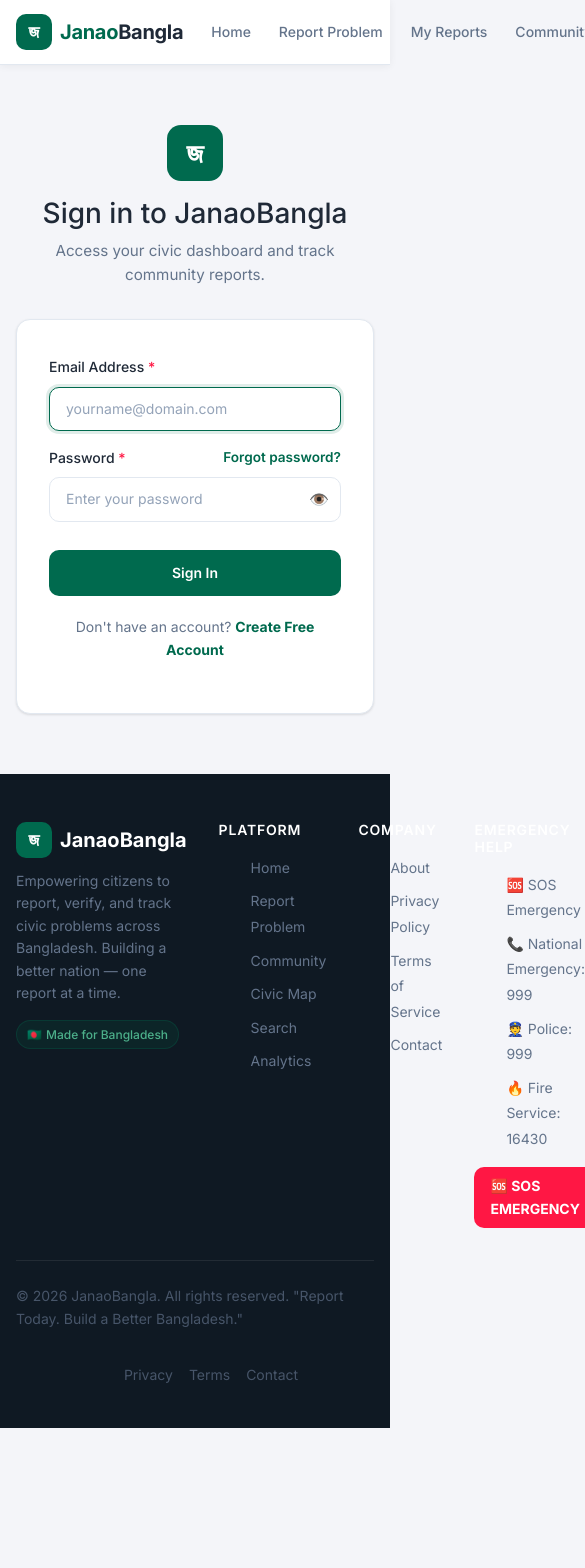
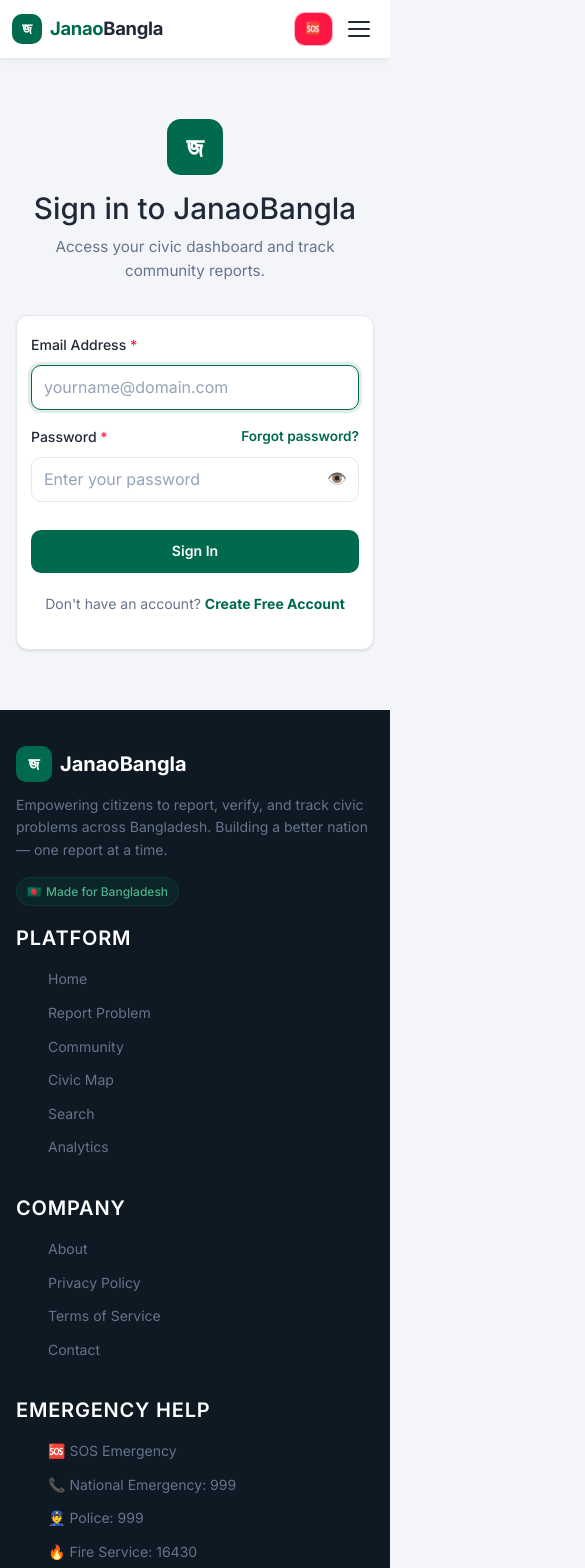
Before and after one commit to SecureByTazkia/Project_JanaoBangla, a React (Vite) app in the folder frontend/: page /login in a window 390 px wide. Shown: the top 1568 px of the page, 585 px wide, since content can reach past the window. Before the commit the page ends 1428 px from the top, so only its background shows below. Built offline with nearby package versions, Linux system fonts and the light colour scheme.

Commit message:
feat(ui): update responsive design stylesheets

```diff
--- a/frontend/src/styles/responsive.css
+++ b/frontend/src/styles/responsive.css
@@ -1,131 +1,100 @@
 /* ==========================================
-   JanaoBangla — Responsive CSS
-   BRANCH: main
-   Mobile, Tablet ar Desktop breakpoints
+   JanaoBangla — Master Responsive CSS System
+   BRANCH: feature-admin-dashboard-and-system-monitoring
+   Mobile (320px-575px), Tablet (576px-991px), Laptop (992px-1199px), Desktop (1200px+)
+   Preserves all design tokens, colors, branding, and layouts seamlessly
    ========================================== */
 
 /* ==========================================
-   BREAKPOINTS:
-   Mobile:  < 576px
-   Tablet:  576px — 991px
-   Desktop: >= 992px
-   Large:   >= 1200px
+   GLOBAL RESPONSIVE RESET & WRAPPER SAFETY
+   Eliminates unwanted horizontal scrollbars
    ========================================== */
-
-/* ==========================================
-   TABLET BREAKPOINT — max 991px
-   ========================================== */
-@media (max-width: 991px) {
-
-  /* Navbar — Desktop links hide, hamburger show */
-  .jb-navbar-links {
-    display: none;
+html, body {
+  overflow-x: hidden;
+  max-width: 100vw;
+  width: 100%;
 }
 
-  .jb-hamburger {
-    display: flex;
+*, *::before, *::after {
+  box-sizing: border-box;
 }
 
-  .jb-mobile-menu {
-    display: block;
-  }
-
-  /* Homepage hero text smaller on tablet */
-  .hero-title {
-    font-size: 2.5rem !important;
-  }
-
-  /* Footer grid 2-column on tablet */
-  .jb-footer-grid {
-    grid-template-columns: 1fr 1fr;
-    gap: var(--spacing-6);
-  }
-
-  /* Feature cards 2 per row */
-  .features-grid {
-    grid-template-columns: repeat(2, 1fr) !important;
-  }
+img, video, iframe, canvas, svg {
+  max-width: 100%;
+  height: auto;
 }
 
 /* ==========================================
-   MOBILE BREAKPOINT — max 576px
+   CONTAINERS & LAYOUT SCALING
    ========================================== */
-@media (max-width: 576px) {
-
-  /* Navbar SOS button shorter text */
-  .jb-sos-button .sos-label {
-    display: none;
+.jb-container {
+  width: 100%;
+  max-width: 1200px;
+  margin: 0 auto;
+  padding: 0 var(--spacing-4, 16px);
 }
 
-  /* Homepage hero - single column */
-  .hero-section {
-    padding: var(--spacing-12) var(--spacing-4) !important;
-    text-align: center;
+.page-content {
+  width: 100%;
+  overflow-x: hidden;
 }
 
-  .hero-title {
-    font-size: 1.875rem !important;
+/* Responsive Table Wrapper */
+.table-responsive,
+.admin-table-wrapper {
+  width: 100%;
+  overflow-x: auto;
+  -webkit-overflow-scrolling: touch;
+  margin-bottom: 1rem;
 }
 
-  .hero-subtitle {
-    font-size: var(--font-size-base) !important;
+.table-responsive::-webkit-scrollbar,
+.admin-table-wrapper::-webkit-scrollbar {
+  height: 6px;
 }
 
-  .hero-buttons {
-    flex-direction: column;
-    align-items: center !important;
-  }
-
-  /* Feature cards single column */
-  .features-grid {
-    grid-template-columns: 1fr !important;
-  }
-
-  /* Stats single column */
-  .stats-grid {
-    grid-template-columns: repeat(2, 1fr) !important;
-    gap: var(--spacing-4) !important;
-  }
-
-  /* Workflow single column */
-  .workflow-steps {
-    flex-direction: column !important;
-    align-items: center;
-  }
-
-  .workflow-arrow {
-    transform: rotate(90deg);
-  }
-
-  /* Footer single column */
-  .jb-footer-grid {
-    grid-template-columns: 1fr;
-  }
-
-  .jb-footer-bottom {
-    flex-direction: column;
-    align-items: flex-start;
-    gap: var(--spacing-2);
-  }
-
-  /* Section padding smaller on mobile */
-  .jb-section {
-    padding: var(--spacing-10) 0;
-  }
-
-  /* Cards padding smaller */
-  .jb-card {
-    padding: var(--spacing-4);
-  }
-
-  /* Container padding */
-  .jb-container {
-    padding: 0 var(--spacing-4);
-  }
+.table-responsive::-webkit-scrollbar-thumb,
+.admin-table-wrapper::-webkit-scrollbar-thumb {
+  background: rgba(0, 106, 78, 0.2);
+  border-radius: 4px;
 }
 
 /* ==========================================
-   LARGE SCREEN — min 1400px
+   INTERACTIVE MAPS RESPONSIVE CONTAINERS
+   ========================================== */
+.civic-map-wrapper-card {
+  height: 620px;
+  transition: height 0.3s ease;
+}
+
+.civic-map-list-wrapper-card {
+  height: 620px;
+  display: flex;
+  flex-direction: column;
+}
+
+.leaflet-container {
+  width: 100% !important;
+  height: 100% !important;
+  border-radius: inherit;
+}
+
+/* Evidence Gallery Grids */
+.report-evidence-grid {
+  display: grid;
+  grid-template-columns: repeat(auto-fill, minmax(240px, 1fr));
+  gap: 16px;
+}
+
+.report-evidence-item {
+  width: 100%;
+  height: 220px;
+  object-fit: cover;
+  border-radius: var(--radius-md, 10px);
+}
+
+/* ==========================================
+   DESKTOP & LARGE MONITORS (>= 1400px)
    ========================================== */
 @media (min-width: 1400px) {
   .jb-container {
@@ -134,13 +103,401 @@
 }
 
 /* ==========================================
-   TOUCH DEVICE — Min tap target 44px
+   LAPTOPS & DESKTOPS (992px — 1199px)
    ========================================== */
-@media (hover: none) {
+@media (min-width: 992px) and (max-width: 1199px) {
+  .hero-title {
+    font-size: 2.75rem !important;
+  }
+
+  .admin-stats-grid {
+    grid-template-columns: repeat(3, 1fr);
+  }
+}
+
+/* ==========================================
+   TABLETS & MEDIUM SCREENS (768px — 991px)
+   ========================================== */
+@media (max-width: 991px) {
+  /* Navbar */
+  .jb-navbar-links {
+    display: none !important;
+  }
+
+  .jb-hamburger {
+    display: flex !important;
+  }
+
+  .jb-mobile-menu {
+    display: block;
+  }
+
+  /* Hero Section */
+  .hero-title {
+    font-size: 2.35rem !important;
+    line-height: 1.2 !important;
+  }
+
+  .hero-subtitle {
+    font-size: 1.05rem !important;
+    margin-bottom: 28px !important;
+  }
+
+  /* Grid Layouts */
+  .features-grid {
+    grid-template-columns: repeat(2, 1fr) !important;
+    gap: 16px !important;
+  }
+
+  .stats-grid {
+    grid-template-columns: repeat(2, 1fr) !important;
+  }
+
+  /* Footer */
+  .jb-footer-grid {
+    grid-template-columns: 1fr 1fr !important;
+    gap: 24px !important;
+  }
+
+  /* Map View Stack */
+  .civic-map-wrapper-card {
+    height: 480px !important;
+  }
+
+  .civic-map-list-wrapper-card {
+    height: 420px !important;
+  }
+
+  /* Admin Dashboard */
+  .admin-dashboard {
+    padding: 20px 16px !important;
+  }
+
+  .admin-stats-grid {
+    grid-template-columns: repeat(2, 1fr) !important;
+    gap: 12px !important;
+  }
+}
+
+/* ==========================================
+   SMALL DEVICES & LARGE PHONES (576px — 767px)
+   ========================================== */
+@media (max-width: 767px) {
+  /* Headings */
+  h1, .h1 { font-size: 1.85rem !important; }
+  h2, .h2 { font-size: 1.5rem !important; }
+  h3, .h3 { font-size: 1.25rem !important; }
+
+  /* Map responsive height */
+  .civic-map-wrapper-card {
+    height: 380px !important;
+  }
+
+  .civic-map-list-wrapper-card {
+    height: 360px !important;
+  }
+
+  /* Admin components */
+  .admin-dashboard-header {
+    flex-direction: column !important;
+    align-items: flex-start !important;
+    gap: 10px !important;
+  }
+
+  .admin-section-header {
+    flex-direction: column !important;
+    align-items: flex-start !important;
+    gap: 12px !important;
+  }
+
+  .admin-filter-row {
+    width: 100% !important;
+    flex-direction: column !important;
+    align-items: stretch !important;
+    gap: 8px !important;
+  }
+
+  .admin-filter-select,
+  .admin-search-bar {
+    width: 100% !important;
+    max-width: 100% !important;
+  }
+
+  .admin-table {
+    min-width: 650px;
+  }
+
+  .admin-pagination {
+    flex-direction: column !important;
+    align-items: center !important;
+    gap: 12px !important;
+  }
+
+  .admin-confirm-dialog {
+    width: 92vw !important;
+    max-width: 440px !important;
+    padding: 24px 18px !important;
+  }
+
+  /* Profile page */
+  .profile-header-card {
+    padding: 20px 16px !important;
+  }
+
+  .profile-avatar-wrapper {
+    flex-direction: column !important;
+    text-align: center !important;
+  }
+}
+
+/* ==========================================
+   MOBILE PHONES (< 576px down to 320px)
+   ========================================== */
+@media (max-width: 575px) {
+  /* Navbar */
+  .jb-navbar-inner {
+    height: 58px !important;
+    padding: 0 12px !important;
+    gap: 8px !important;
+  }
+
+  .jb-navbar-logo-text {
+    font-size: 1.15rem !important;
+  }
+
+  .jb-navbar-logo-icon {
+    width: 30px !important;
+    height: 30px !important;
+    font-size: 1rem !important;
+  }
+
+  .jb-sos-button {
+    padding: 0.35rem 0.65rem !important;
+    font-size: 0.8rem !important;
+  }
+
+  .jb-sos-button .sos-label {
+    display: none !important;
+  }
+
+  .jb-mobile-menu {
+    top: 58px !important;
+    padding: 16px 12px !important;
+  }
+
+  /* Hero Section */
+  .hero-section {
+    padding: 40px 12px !important;
+  }
+
+  .hero-title {
+    font-size: 1.75rem !important;
+    letter-spacing: -0.3px !important;
+    margin-bottom: 14px !important;
+  }
+
+  .hero-subtitle {
+    font-size: 0.95rem !important;
+    line-height: 1.55 !important;
+    margin-bottom: 24px !important;
+  }
+
+  .hero-buttons {
+    flex-direction: column !important;
+    width: 100% !important;
+    gap: 10px !important;
+    margin-bottom: 28px !important;
+  }
+
+  .hero-buttons a,
+  .hero-buttons button {
+    width: 100% !important;
+    justify-content: center !important;
+    padding: 12px 20px !important;
+  }
+
+  /* Features & Grids */
+  .features-grid {
+    grid-template-columns: 1fr !important;
+    gap: 14px !important;
+  }
+
+  .stats-grid {
+    grid-template-columns: 1fr 1fr !important;
+    gap: 10px !important;
+  }
+
+  .stat-card {
+    padding: 14px 10px !important;
+  }
+
+  .stat-number {
+    font-size: 1.65rem !important;
+  }
+
+  /* Workflow Steps */
+  .workflow-steps {
+    flex-direction: column !important;
+    align-items: center !important;
+    gap: 16px !important;
+  }
+
+  .workflow-step {
+    width: 100% !important;
+    max-width: 320px !important;
+  }
+
+  .workflow-arrow {
+    transform: rotate(90deg) !important;
+    margin: 4px 0 !important;
+  }
+
+  /* Cards & Spacing */
+  .jb-card {
+    padding: 18px 14px !important;
+    border-radius: 12px !important;
+  }
+
+  .jb-section {
+    padding: 32px 0 !important;
+  }
+
+  /* Forms & Inputs */
+  .jb-input,
+  .form-control,
+  .form-select {
+    font-size: 16px !important; /* Prevents auto-zoom on mobile safari */
+    padding: 9px 12px !important;
+  }
+
+  .btn-primary-jb,
+  .btn-outline-jb {
+    padding: 10px 16px !important;
+    font-size: 0.88rem !important;
+  }
+
+  /* Evidence Galleries */
+  .report-evidence-grid {
+    grid-template-columns: 1fr !important;
+  }
+
+  .report-evidence-item {
+    height: 190px !important;
+  }
+
+  /* Map View */
+  .civic-map-wrapper-card {
+    height: 320px !important;
+  }
+
+  .civic-map-list-wrapper-card {
+    height: 320px !important;
+  }
+
+  /* Admin Dashboard Mobile */
+  .admin-dashboard {
+    padding: 12px 8px !important;
+  }
+
+  .admin-stats-grid {
+    grid-template-columns: 1fr 1fr !important;
+    gap: 8px !important;
+  }
+
+  .admin-stat-card {
+    padding: 12px 8px !important;
+  }
+
+  .admin-stat-value {
+    font-size: 1.25rem !important;
+  }
+
+  .admin-stat-label {
+    font-size: 0.72rem !important;
+  }
+
+  .admin-tabs {
+    gap: 2px !important;
+  }
+
+  .admin-tab-btn {
+    padding: 7px 10px !important;
+    font-size: 0.78rem !important;
+  }
+
+  .admin-tab-btn .admin-tab-label {
+    display: none;
+  }
+
+  .admin-table {
+    min-width: 600px;
+    font-size: 0.78rem !important;
+  }
+
+  .admin-table th,
+  .admin-table td {
+    padding: 6px 8px !important;
+  }
+
+  .admin-status-select {
+    padding: 3px 6px !important;
+    font-size: 0.75rem !important;
+  }
+
+  .admin-actions-cell {
+    flex-wrap: wrap !important;
+  }
+
+  /* Footer */
+  .jb-footer {
+    padding: 36px 0 20px !important;
+  }
+
+  .jb-footer-grid {
+    grid-template-columns: 1fr !important;
+    gap: 20px !important;
+  }
+
+  .jb-footer-bottom {
+    flex-direction: column !important;
+    align-items: flex-start !important;
+    gap: 10px !important;
+    padding-top: 16px !important;
+  }
+}
+
+/* ==========================================
+   EXTRA SMALL PHONES (< 360px)
+   ========================================== */
+@media (max-width: 359px) {
+  .jb-navbar-logo-text {
+    display: none !important;
+  }
+
+  .stats-grid,
+  .admin-stats-grid {
+    grid-template-columns: 1fr !important;
+  }
+
+  .admin-stat-card {
+    padding: 10px !important;
+  }
+}
+
+/* ==========================================
+   TOUCH DEVICE TAP TARGET ENHANCEMENTS
+   ========================================== */
+@media (hover: none) and (pointer: coarse) {
   .jb-navbar-link,
+  .jb-mobile-link,
   .btn-primary-jb,
   .btn-outline-jb,
-  .btn-sos {
-    min-height: 44px;
+  .btn-sos,
+  .admin-tab-btn,
+  .admin-action-btn,
+  .admin-pagination-btn {
+    min-height: 40px;
+    display: inline-flex;
+    align-items: center;
   }
 }
```
Lines whose indentation alone changed are shown as unchanged.
